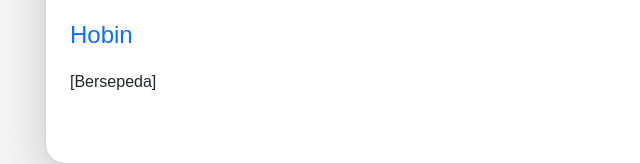
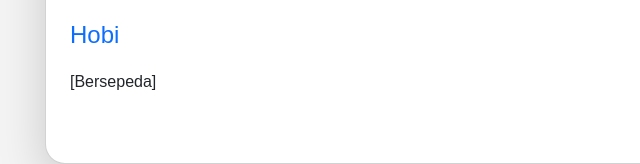
Before and after one commit to adisetiawan123/biodata-adi, a plain HTML site: page index.html in a window 1280 px wide. Shown: the part 888-1052 px from the top of the page, 227-867 px from the left. Drawn offline with nearby package versions, Linux system fonts and the light colour scheme.

Commit message:
Update index.html

```diff
--- a/index.html
+++ b/index.html
@@ -48,7 +48,7 @@
                     </div>
 
                     <div class="section mb-4">
-                        <h2 class="text-primary">Hobin</h2>
+                        <h2 class="text-primary">Hobi</h2>
                         <ul class="list-unstyled">
                             <li>[Bersepeda]</li>
                         </ul>
```
